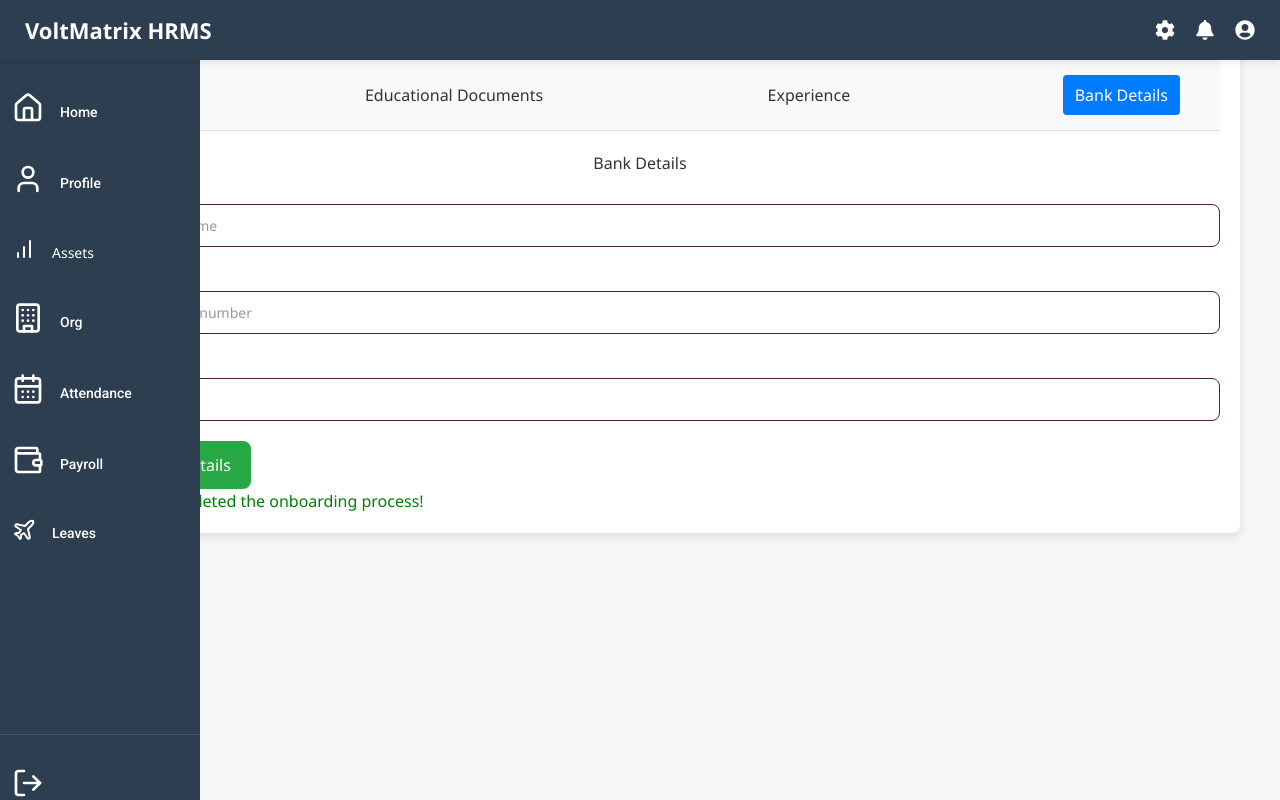
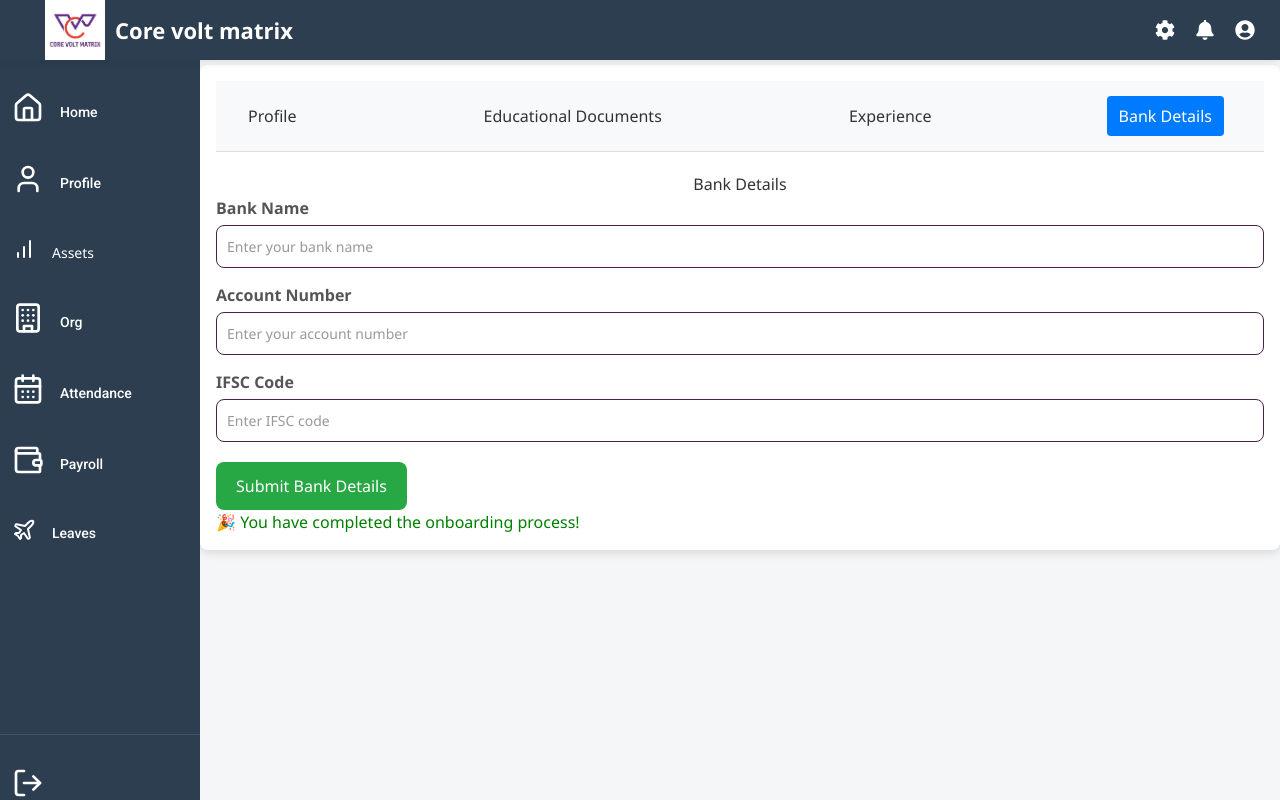
Before and after one commit to Volt-Matrix/voltcore, a React (Vite) app: page /bank in a window 1280 px wide. Built offline with nearby package versions, Linux system fonts and the light colour scheme.

Commit message:
Added Logo and fixed alignment for profile page

```diff
--- a/src/components/TopBar.css
+++ b/src/components/TopBar.css
@@ -19,6 +19,11 @@
   margin: 0;
   font-size: 22px;
   font-weight: 600;
+}
+.topbar-left{
+  display: flex;
+  align-items: center;
+  padding: 10px;
 }
 
 .topbar-right {
@@ -51,3 +56,10 @@
   box-shadow: 0px 2px 8px rgba(0, 0, 0, 0.2);
   z-index: 1000;
 }
+.cvm-brand{
+  width: 5em;
+  padding: 10px;
+}
+.cvm-brand img{
+  max-width: 100%;
+}
--- a/src/components/TopBar.jsx
+++ b/src/components/TopBar.jsx
@@ -2,7 +2,7 @@
 import React, { useState } from 'react';
 import './TopBar.css';
 import { FaCog, FaBell, FaUserCircle } from 'react-icons/fa';
-
+import cvmlogo from '../../public/cvmlogo.png';
 function TopBar() {
   const [active, setActive] = useState('');
 
@@ -13,7 +13,10 @@ function TopBar() {
   return (
     <div className="topbar">
       <div className="topbar-left">
-        <h2>VoltMatrix HRMS</h2>
+        <div className="cvm-brand">
+          <img src={cvmlogo} alt="core-volt-matrix logo"  />
+        </div>
+        <h2>Core volt matrix</h2>
       </div>
       <div className="topbar-right">
         <div className="topbar-icon" onClick={() => handleClick('settings')}>
--- a/src/index.css
+++ b/src/index.css
@@ -1,6 +1,10 @@
 /* Reset default browser styles */
 @import url('https://fonts.googleapis.com/css2?family=Roboto:ital,wght@0,100..900;1,100..900&display=swap');
 @import url('https://fonts.googleapis.com/css2?family=Open+Sans:ital,wght@0,300..800;1,300..800&display=swap');
+:root{
+  --header-height:65px;
+  --sidenav-width:200px;
+}
 @import "tailwindcss";
 * {
   margin: 0;
@@ -197,12 +201,10 @@ button {
   overflow: visible !important;
 }
 .employee-profile {
-  max-width: 1200px;
-  margin: 40px auto;
   background-color: #ffffff;
-  padding: 20px;
   box-shadow: 0 4px 8px rgba(0, 0, 0, 0.1);
   border-radius: 8px;
+  margin:65px 0 0 200px;
 }
 
 /* Nav bar */
--- a/src/pages/Attendance.jsx
+++ b/src/pages/Attendance.jsx
@@ -8,7 +8,7 @@ import SubmittedTimeSheetList from '../components/AttendanceComponents/Submitted
 function Attendance() {
   return (
     <div className="att-container">
-      <div className="action-section card-p">
+      <div className="action-section">
         <TimeSheet />
       </div>
       <div className="att-s2">
--- a/src/pages/profile/BasicDetails.css
+++ b/src/pages/profile/BasicDetails.css
@@ -20,12 +20,11 @@
 }
 
 .employee-profile {
-  max-width: 1200px;
-  margin: 40px auto;
   background-color: #ffffff;
-  padding: 20px;
+  padding: 1em;
   box-shadow: 0 4px 8px rgba(0, 0, 0, 0.1);
   border-radius: 8px;
+  margin: var(--header-height) 0px 0px var(--sidenav-width);
 }
 
 .profile-header {
```
Also changed, not shown: public/cvmlogo.png (added).
